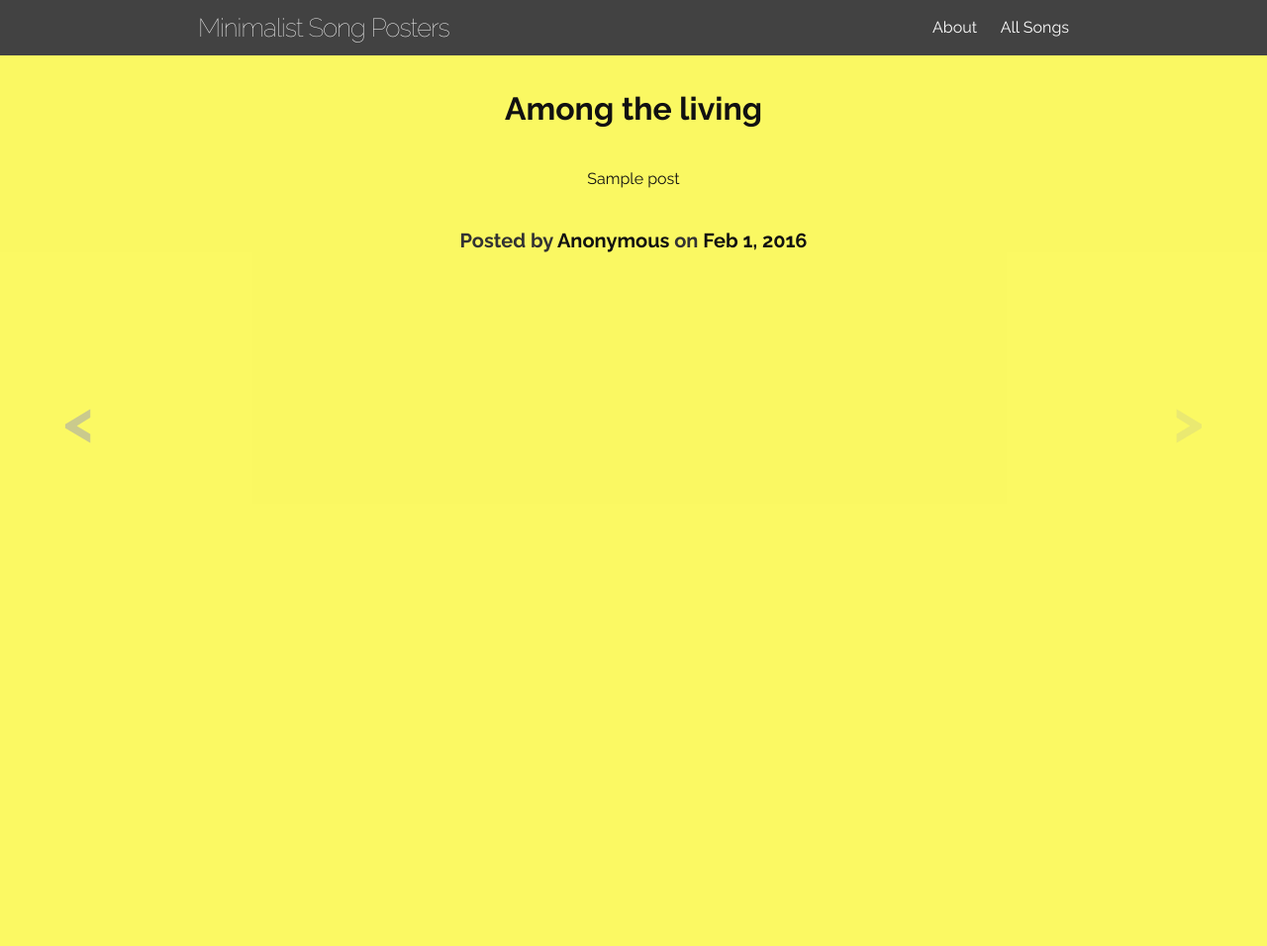
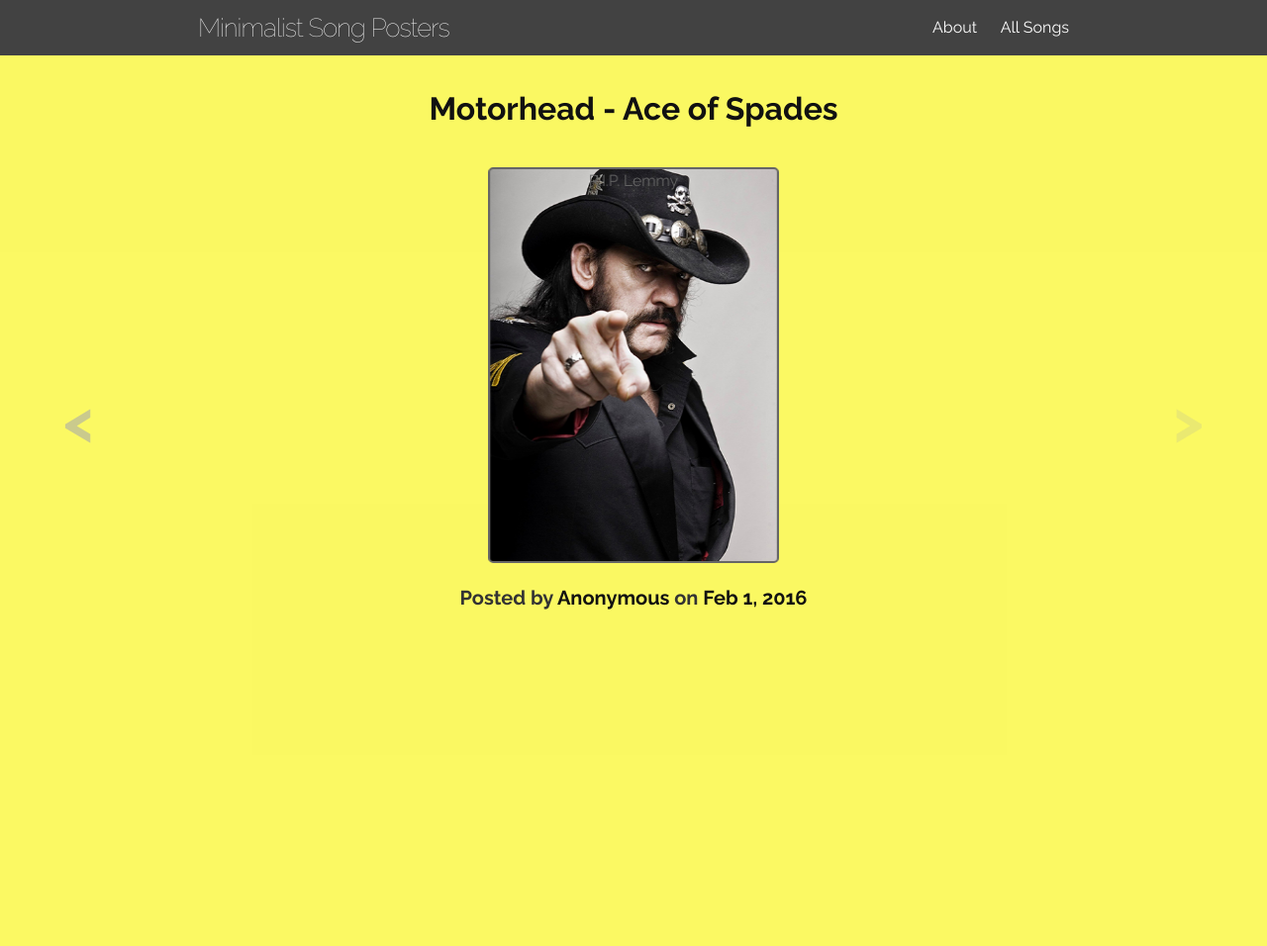
Before and after one commit to AshBardhan/Minimalist-Song-Posters, a Jekyll site: the page built from index.html, in a window 1280 px wide. Shown: the whole page at 99% size. Built offline with Jekyll 4.4.1, drawn with Linux system fonts in a browser that asks for light colours.

Commit message:
Add new song 'Motorhead - Ace of Spades'

```diff
--- a/_sass/_songs.scss
+++ b/_sass/_songs.scss
@@ -114,8 +114,12 @@
 }
 
 @keyframes spin {
-	from { transform: rotateY(0); }
-	to { transform: rotateY(360deg); }
+	from {
+		transform: rotateY(0);
+	}
+	to {
+		transform: rotateY(360deg);
+	}
 }
 
 .arrow-up {
@@ -175,3 +179,52 @@
 		font-size: 21px;
 	}
 }
+
+/**
+ *  Motorhead - Ace of Spades CSS
+ */
+
+$card-width: 300px;
+$card-height: 400px;
+
+$card-background: #fff;
+$card-color: #666;
+
+.card {
+	width: $card-width;
+	height: $card-height;
+	position: relative;
+	margin: 0 auto;
+}
+
+.card__front, .card__back {
+	background: $card-background;
+	color: $card-color;
+	border: 2px solid;
+	border-radius: 5px;
+	position: absolute;
+	width: inherit;
+	height: inherit;
+	backface-visibility: hidden;
+}
+
+.card__front {
+	animation: 3s anim-rotate--card__front linear infinite;
+}
+
+.card__back {
+	transform: rotateY(-180deg);
+	animation: 3s anim-rotate--card__back linear infinite;
+	background: url("../images/lemmy.jpg") no-repeat center;
+	background-size: cover;
+}
+
+@keyframes anim-rotate--card__front {
+	0% { transform: rotateY(0deg); }
+	100% { transform: rotateY(360deg); }
+}
+
+@keyframes anim-rotate--card__back {
+	0% { transform: rotateY(-180deg); }
+	100% { transform: rotateY(180deg); }
+}
```
Also changed, not shown: _posts/2016-02-01-ace-of-spades.md (added, +14 -0 lines), _posts/2016-02-01-anthrax-among-the-living.md (deleted, +0 -7 lines), images/lemmy.jpg (added).
